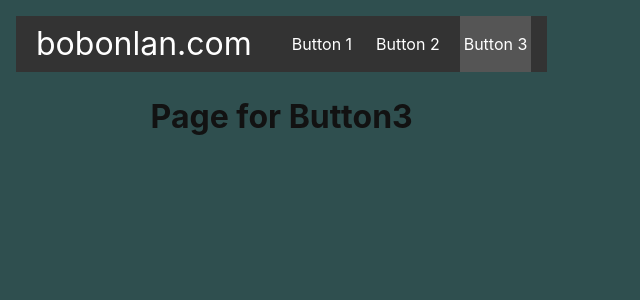
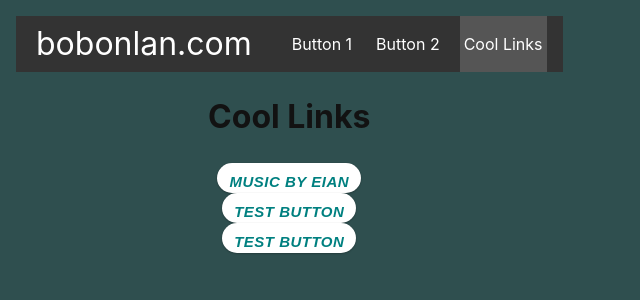
Before and after one commit to bobonlan/bobonlan.github.io, a React (Vite) app: page /button3 in a window 1280 px wide. Shown: the top 300 px of the page, without its empty margins (0-640 px from the left). Built offline with nearby package versions, Linux system fonts and the light colour scheme.

Commit message:
music link

```diff
--- a/src/Navbar.jsx
+++ b/src/Navbar.jsx
@@ -9,7 +9,7 @@ export default function Navbar() {
       <ul>
         <CustomLink to="/button1">Button 1</CustomLink>
         <CustomLink to="/button2">Button 2</CustomLink>
-        <CustomLink to="/button3">Button 3</CustomLink>
+        <CustomLink to="/button3">Cool Links</CustomLink>
       </ul>
     </nav>
   );
--- a/src/routes/balls.jsx
+++ b/src/routes/balls.jsx
@@ -1,7 +1,6 @@
 import { Welcome } from "./../App.jsx";
 import { BasicButton } from "./../App.jsx";
 import "./../index.css";
-import Navbar from "../Navbar.jsx";
 export default function Balls() {
   return (
     <>
@@ -15,10 +14,6 @@ export default function Balls() {
           buttonName={"twitter.com"}
           linkTo={"https://twitter.com/bobonlan"}
         />
-        <BasicButton
-          buttonName={"bobonlan.com"}
-          linkTo={"https://bobonlan.com"}
-        />
       </div>
     </>
   );
--- a/src/routes/button1.jsx
+++ b/src/routes/button1.jsx
@@ -1,7 +1,3 @@
 export default function Button1() {
-  return (
-    <>
-      <h1>Page for Button1</h1>
-    </>
-  );
+  return <h1>Page for Button1</h1>;
 }
--- a/src/routes/button3.jsx
+++ b/src/routes/button3.jsx
@@ -1,3 +1,15 @@
+import { BasicButton } from "../App";
+
 export default function Button3() {
-  return <h1>Page for Button3</h1>;
+  return (
+    <>
+      <h1>Cool Links</h1>
+      <BasicButton
+        buttonName={"Music by Eian"}
+        linkTo={"https://www.youtube.com/@eianklock"}
+      />
+      <BasicButton buttonName={"Test Button"} />
+      <BasicButton buttonName={"Test Button"} />
+    </>
+  );
 }
```
